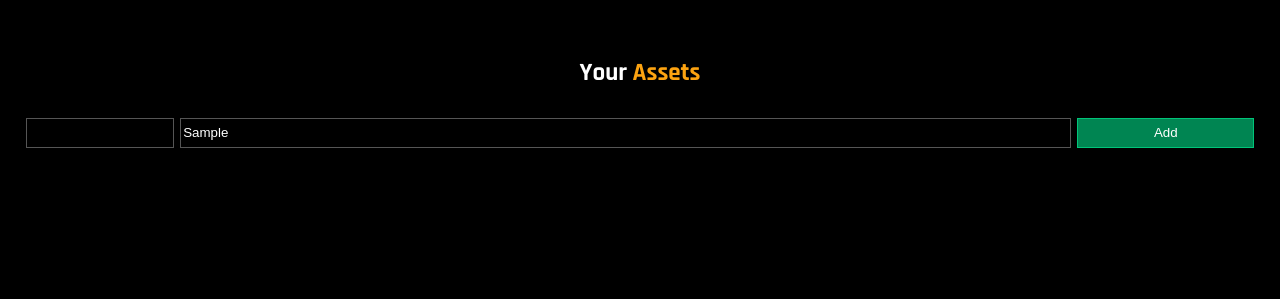
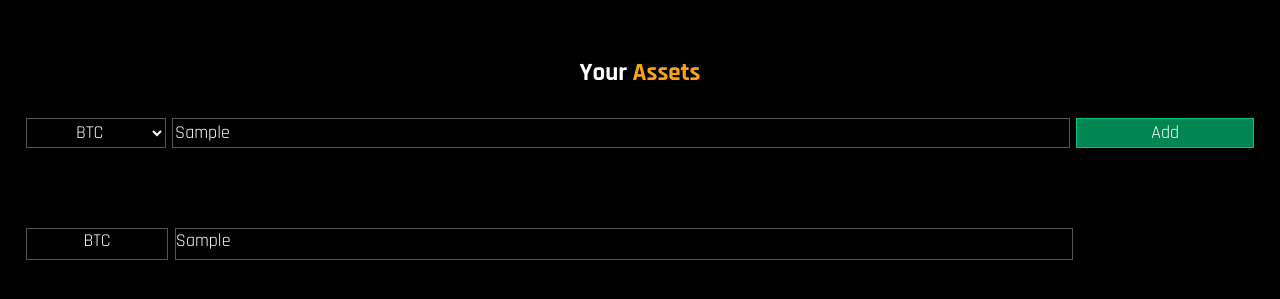
Before and after one commit to NoodlePy/Krypt, a plain HTML site: page assets.html in a window 1280 px wide. Both pictures are taken after typing "Sample" into the empty fields and a click on the button "Add". Shown: the part 63-362 px from the top of the page. Drawn offline with Linux system fonts and the light colour scheme.

Commit message:
Added asset adding functionality

```diff
--- a/assets.css
+++ b/assets.css
@@ -11,25 +11,30 @@
     display: flex;
 }
 
-
-
-#crypto {
+.crypto {
     margin-left: 2vw;
-    width: 150px;
+    width: 11vw;
     height: 30px;
     background-color: black;
     border: 1px solid #555;
+    text-align: center;
+    color: white;
+    font-size: large;
+    font-family: "Rajdhani",monospace;
 }
 
 .amount {
+    font-size: large;
     background-color: black;
     border: 1px solid #555;
     color: white;
     margin-left: 0.5vw;
     width: 70vw;
+    font-family: "Rajdhani",monospace;
 }
 
 .add_btn {
+    font-size: large;
     margin-left: 0.5vw;
     color: white;
     background-color: #00ff9d85;
@@ -37,4 +42,13 @@
     text-align: center;
     width: 14vw;
     margin-right: 2vw;
+    font-family: "Rajdhani",monospace;
 }
+
+.invis {
+    margin-top: 10vh;
+}
+
+.asset_margin {
+    margin-bottom: 1vh;
+}
--- a/assets.html
+++ b/assets.html
@@ -27,7 +27,7 @@
 
       <p id="assets_heading">Your <span style="color: #fca311">Assets</span></p>
       <div class="inp_field">
-        <select name="Crypto" id="crypto">
+        <select name="Crypto" id="crypto" class="crypto">
             <option value="BTC">BTC</option>
             <option value="ETH">ETH</option>
             <option value="USDT">USDT</option>
@@ -132,5 +132,10 @@
         <input class="amount">
         <button class="add_btn">Add</button>
       </div>
+
+      <div class="assets">
+        <p class="invis"></p>
+      </div>
+      <script src="assets.js"></script>
 </body>
 </html>
--- /dev/null
+++ b/assets.js
@@ -0,0 +1,23 @@
+const add_btn = document.querySelector(".add_btn")
+const main_cont = document.querySelector(".assets")
+const inp_crypto = document.querySelector(".crypto")
+const inp_value = document.querySelector(".amount")
+const invis = document.querySelector(".invis")
+
+
+
+add_btn.addEventListener("click", function() {
+
+    const asset_cont = document.createElement("div")
+    main_cont.appendChild(asset_cont)
+    asset_cont.classList.add("inp_field")
+    asset_cont.classList.add("asset_margin")
+    const crypto_label = document.createElement("label")
+    asset_cont.appendChild(crypto_label)
+    crypto_label.classList.add("crypto")
+    crypto_label.textContent = inp_crypto.value
+    const value_label = document.createElement("label")
+    asset_cont.appendChild(value_label)
+    value_label.classList.add("amount")
+    value_label.textContent = inp_value.value
+})
```
